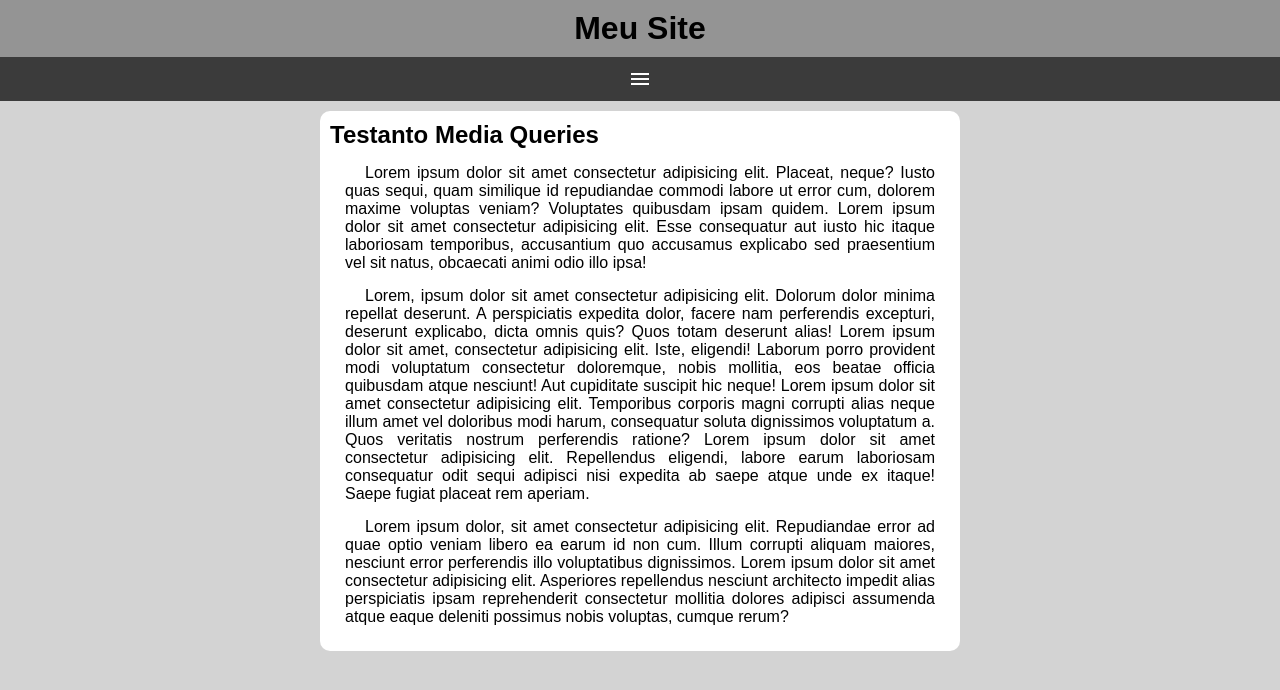
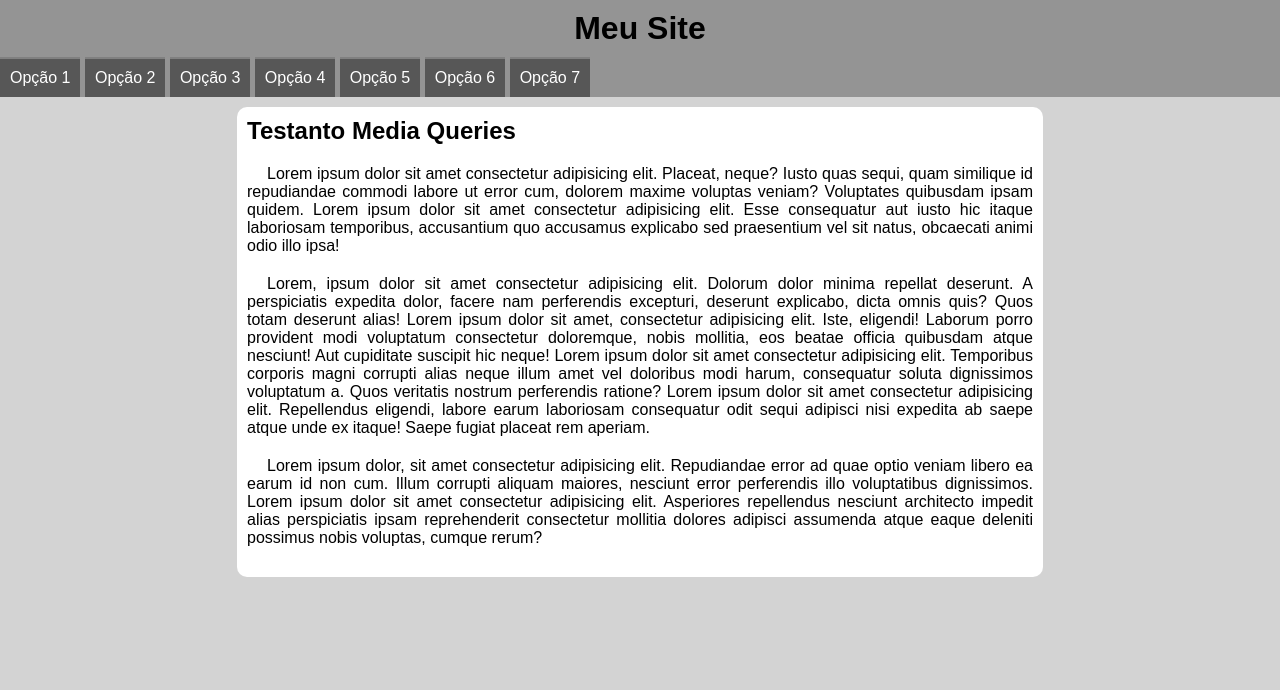
Before and after one commit to marcusvinicius-dev/html5_css3, a plain HTML site: page exercicios/ex26/mq005/index.html in a window 1280 px wide. Drawn offline with Linux system fonts and the light colour scheme.

Commit message:
atuaizacao mq005

```diff
--- /dev/null
+++ b/exercicios/ex26/mq005/estilos/media-query.css
@@ -0,0 +1,18 @@
+@charset "UTF-8";
+
+@media screen and (min-width: 768px) {
+    span#burguer{
+        display: none;
+    }
+    nav{
+        display: block;
+    }
+
+    nav > ul > li{
+        display: inline-block;
+    }
+
+    main{
+        width: 786px;
+    }
+}
--- a/exercicios/ex26/mq005/estilos/style.css
+++ b/exercicios/ex26/mq005/estilos/style.css
@@ -9,19 +9,16 @@
 }
 
 *{
-    margin: 0px;
-    padding: 0px;
-    box-sizing: border-box;
+    font-family: Arial, Helvetica, sans-serif;
+    margin: 0;
+    padding: 0;
 }
 
-body{
+body, html{
    background-color: var(--cor01);
-   font-family: Arial, Helvetica, sans-serif
 }
 
 header{
-    margin-bottom: 10px;
-    padding-bottom: 0px;
     background-color: var(--cor02);
 }
 
@@ -40,10 +37,9 @@ span#burguer{
 }
 
 span#burguer:hover{
-    background-color: white;
-    color: black;
+    background-color: #ffffff;
+    color: #000000;
     cursor: pointer;
-
 }
 
 nav{
@@ -64,20 +60,25 @@ nav > ul > li > a{
     border-top: 2px solid gray;
 }
 
-a:hover{
+nav > ul > li > a:hover{
     background-color:#838080;
 }
 
 main{
-    width: 50vw;
+    width: 90vw;
     margin: auto;
+    margin-top: 10px;
     padding: 10px;
     background-color: var(--cor00);
     border-radius: 10px;
 }
 
-p{
-    margin: 15px;
+article > h2{
+    padding-bottom: 20px;
+}
+
+article > p{
+    margin-bottom: 20px;
     text-align: justify;
     text-indent: 20px;
 }
--- a/exercicios/ex26/mq005/index.html
+++ b/exercicios/ex26/mq005/index.html
@@ -7,8 +7,9 @@
     <title>Media Query</title>
     <link href="https://fonts.googleapis.com/icon?family=Material+Icons" rel="stylesheet">
     <link rel="stylesheet" href="estilos/style.css">
+    <link rel="stylesheet" href="estilos/media-query.css">
 </head>
-<body>
+<body onresize="mudouTamanho()">
     <header>
         <h1>Meu Site</h1>
         <span id="burguer" class="material-icons" onclick="clickMenu()">menu</span>
@@ -40,6 +41,16 @@
     </main>
 
     <script>
+        function mudouTamanho(){
+            if (window.innerWidth >= 768) {
+                itens.style.display = 'block'
+            } else {
+                itens.style.display = 'none'
+            }
+
+
+        }
+
         function clickMenu() {
             if (itens.style.display == 'block') {
                 itens.style.display = 'none'
```
